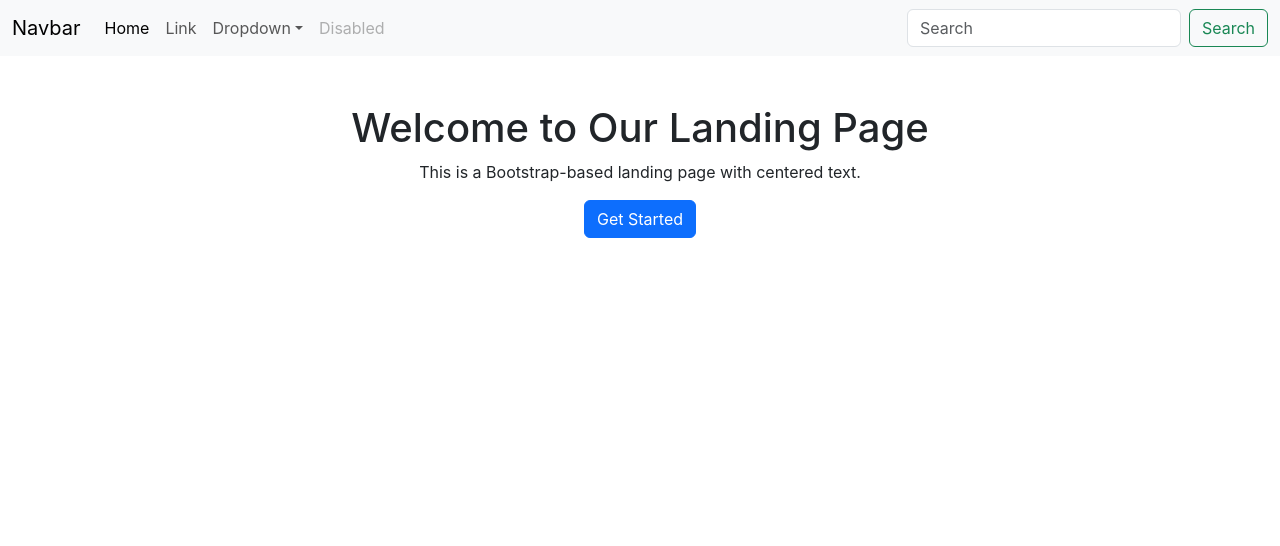
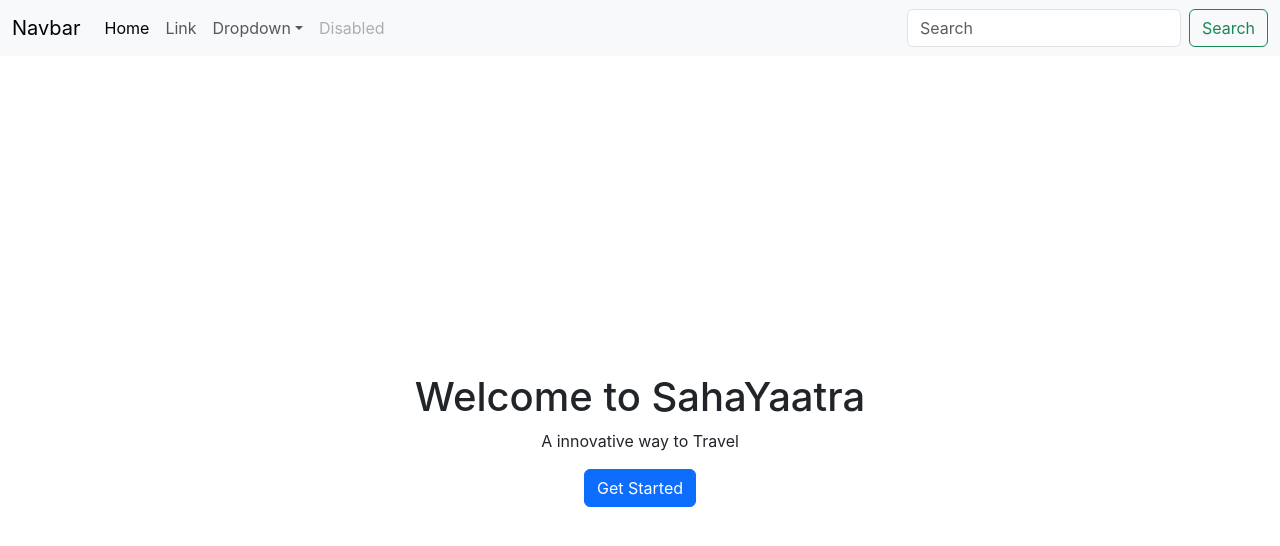
Before and after one commit to Xrg360/RideShare, a React (Create React App) app: page / in a window 1280 px wide. Shown: the top 546 px of the page. Built offline with nearby package versions, Linux system fonts and the light colour scheme.

Commit message:
added homelandingpage

```diff
--- a/src/App.css
+++ b/src/App.css
@@ -12,6 +12,14 @@
     animation: App-logo-spin infinite 20s linear;
   }
 }
+/* src/App.css */
+.landing-container {
+  height: 90vh;
+  display: flex;
+  flex-direction: column;
+  justify-content: center;
+}
+
 
 .App-header {
   background-color: #282c34;
--- a/src/pages/Home.js
+++ b/src/pages/Home.js
@@ -8,8 +8,8 @@ const Home = () => {
       <div className="container landing-container">
       <div className="row">
         <div className="col-md-12 text-center mt-5">
-          <h1>Welcome to Our Landing Page</h1>
-          <p>This is a Bootstrap-based landing page with centered text.</p>
+          <h1>Welcome to SahaYaatra</h1>
+          <p>A innovative way to Travel</p>
           <a href="#" className="btn btn-primary">Get Started</a>
         </div>
       </div>
```
